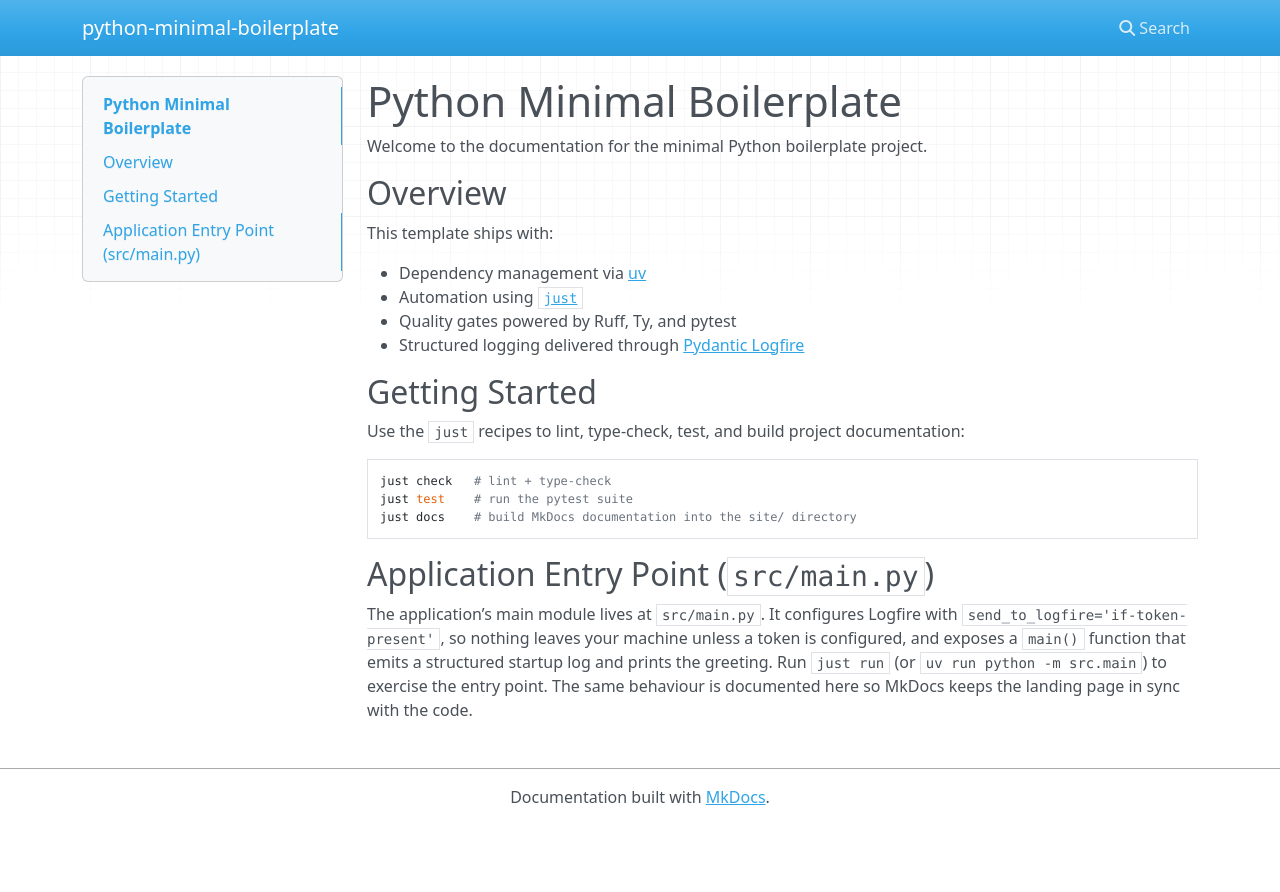
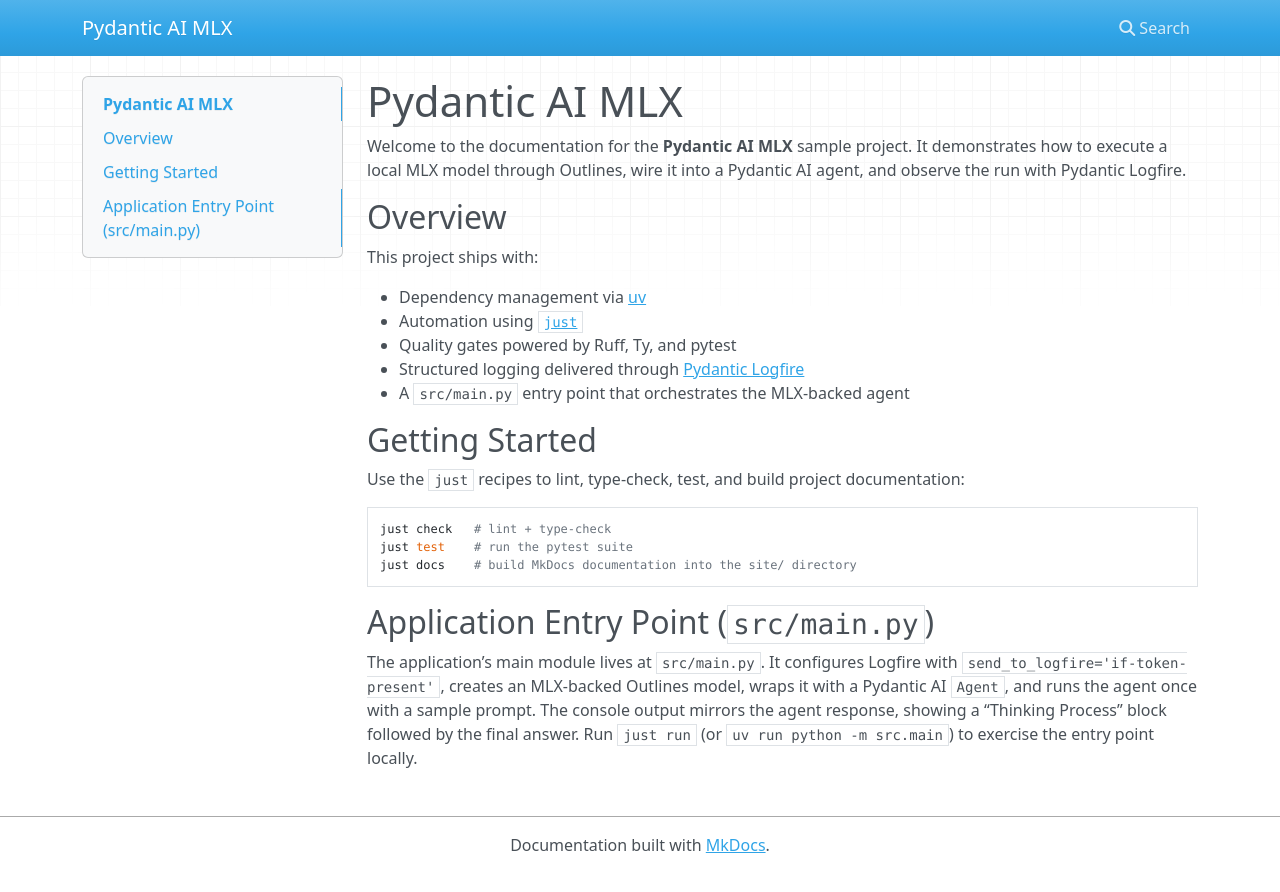
Before and after one commit to cast42/pydantic_ai_mlx, an MkDocs documentation site: the page built from docs/index.md, in a window 1280 px wide. Shown: the top 892 px of the page. Built offline with MkDocs 1.6.1, drawn with Linux system fonts in a browser that asks for light colours; nearby versions of some CDN libraries.

Commit message:
Updated the documentation and implemented the test

```diff
--- a/docs/index.md
+++ b/docs/index.md
@@ -1,15 +1,18 @@
-# Python Minimal Boilerplate
+# Pydantic AI MLX
 
-Welcome to the documentation for the minimal Python boilerplate project.
+Welcome to the documentation for the **Pydantic AI MLX** sample project.
+It demonstrates how to execute a local MLX model through Outlines, wire it into
+a Pydantic AI agent, and observe the run with Pydantic Logfire.
 
 ## Overview
 
-This template ships with:
+This project ships with:
 
 - Dependency management via [uv](https://docs.astral.sh/uv/)
 - Automation using [`just`](https://github.com/casey/just)
 - Quality gates powered by Ruff, Ty, and pytest
 - Structured logging delivered through [Pydantic Logfire](https://pydantic.dev/logfire)
+- A `src/main.py` entry point that orchestrates the MLX-backed agent
 
 ## Getting Started
 
@@ -23,4 +26,9 @@
 
 ## Application Entry Point (`src/main.py`)
 
-The application’s main module lives at `src/main.py`. It configures Logfire with `send_to_logfire='if-token-present'`, so nothing leaves your machine unless a token is configured, and exposes a `main()` function that emits a structured startup log and prints the greeting. Run `just run` (or `uv run python -m src.main`) to exercise the entry point. The same behaviour is documented here so MkDocs keeps the landing page in sync with the code.
+The application’s main module lives at `src/main.py`. It configures Logfire with
+`send_to_logfire='if-token-present'`, creates an MLX-backed Outlines model,
+wraps it with a Pydantic AI `Agent`, and runs the agent once with a sample prompt.
+The console output mirrors the agent response, showing a “Thinking Process” block
+followed by the final answer. Run `just run` (or `uv run python -m src.main`)
+to exercise the entry point locally.
--- a/mkdocs.yml
+++ b/mkdocs.yml
@@ -1,4 +1,4 @@
-site_name: python-minimal-boilerplate
+site_name: Pydantic AI MLX
 site_description: Minimal Python project template with uv, just, and Logfire.
 site_author: Your Name
 nav:
--- a/src/__init__.py
+++ b/src/__init__.py
@@ -1 +1 @@
-"""Source package for python-minimal-boilerplate."""
+"""Source package for the Pydantic AI MLX sample project."""
```
Also changed, not shown: README.md (+30 -22 lines), 3 other files.
